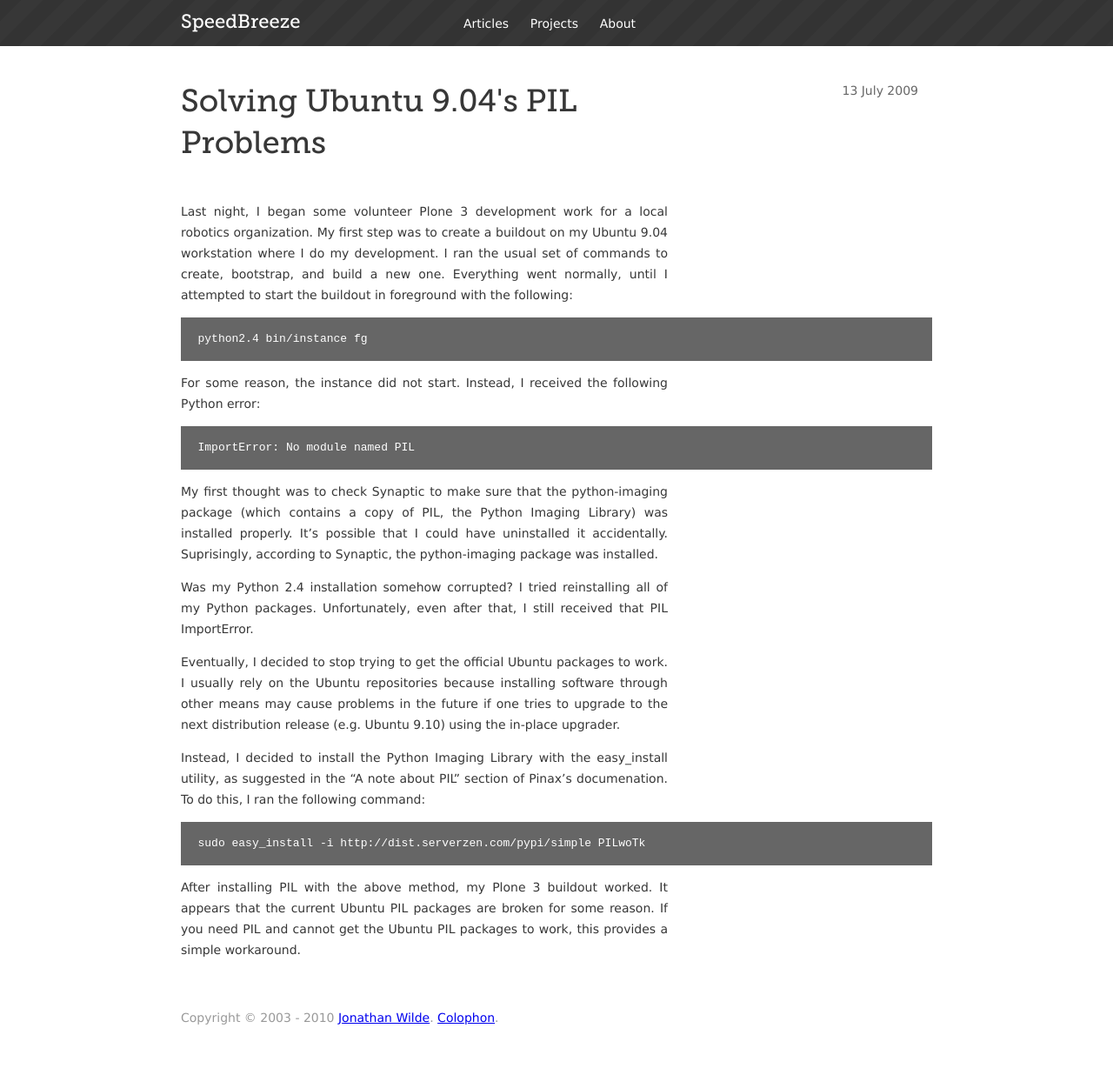
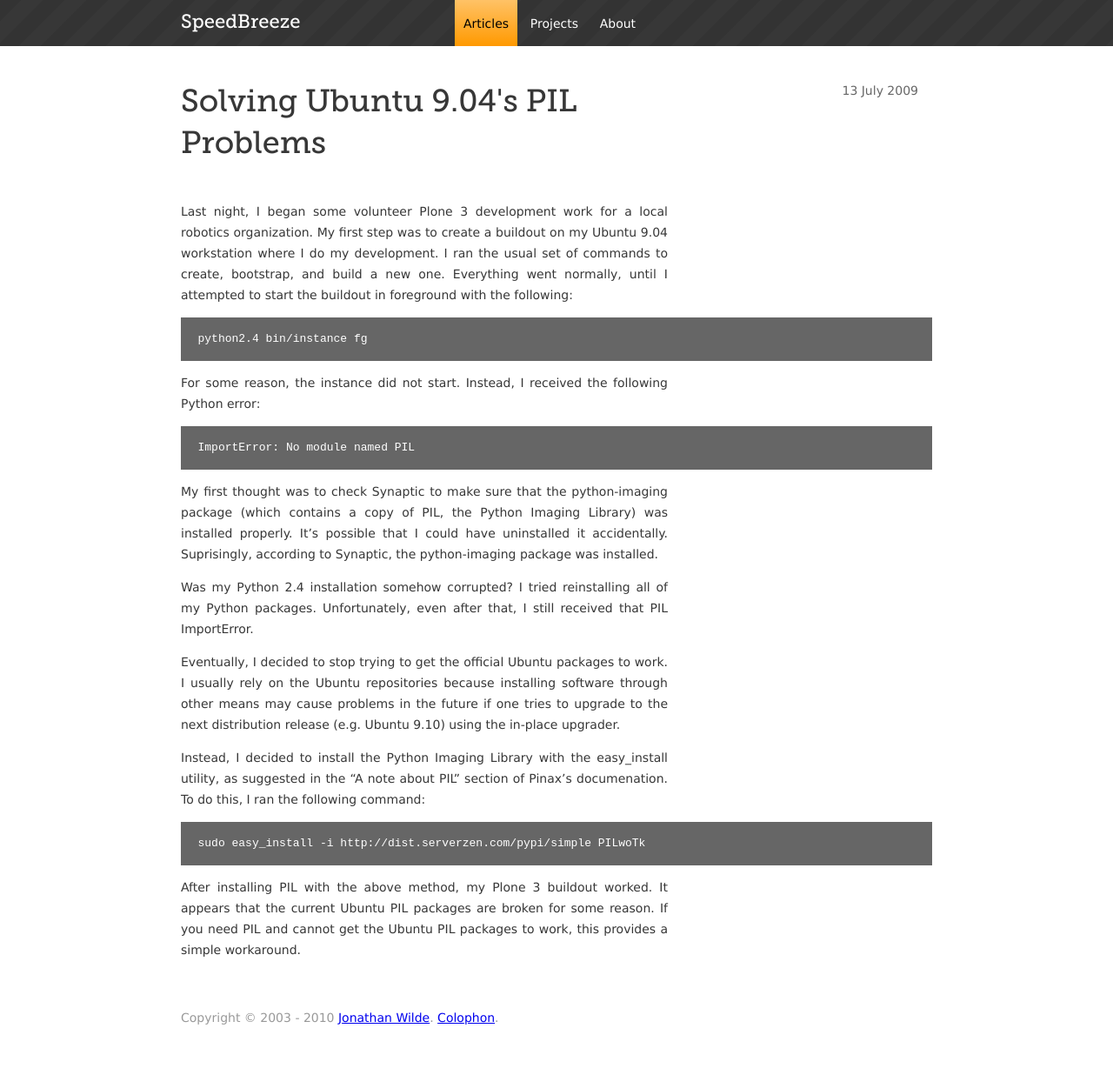
Before and after one commit to hellojwilde/hellojwilde.github.io, a Jekyll site: the page built from _posts/2009-07-13-solving-ubuntu-9.04s-pil-problems.md, in a window 1280 px wide. Shown: the whole page at 87% size. Built offline with Jekyll 4.4.1, drawn with Linux system fonts in a browser that asks for light colours.

Commit message:
Looks like custom YAML front matter gets thrown into the page global.

```diff
--- a/_layouts/default.html
+++ b/_layouts/default.html
@@ -10,7 +10,7 @@
     <link rel="stylesheet" href="/stylesheets/screen.css" />
 </head>
 
-<body class="page-entry {{ section }}">
+<body class="page-entry {{ page.section }}">
     <div id="header"><div class="content">
         <div id="logo">
             <h1><a href="/" rel="home">SpeedBreeze</a></h1>
```
